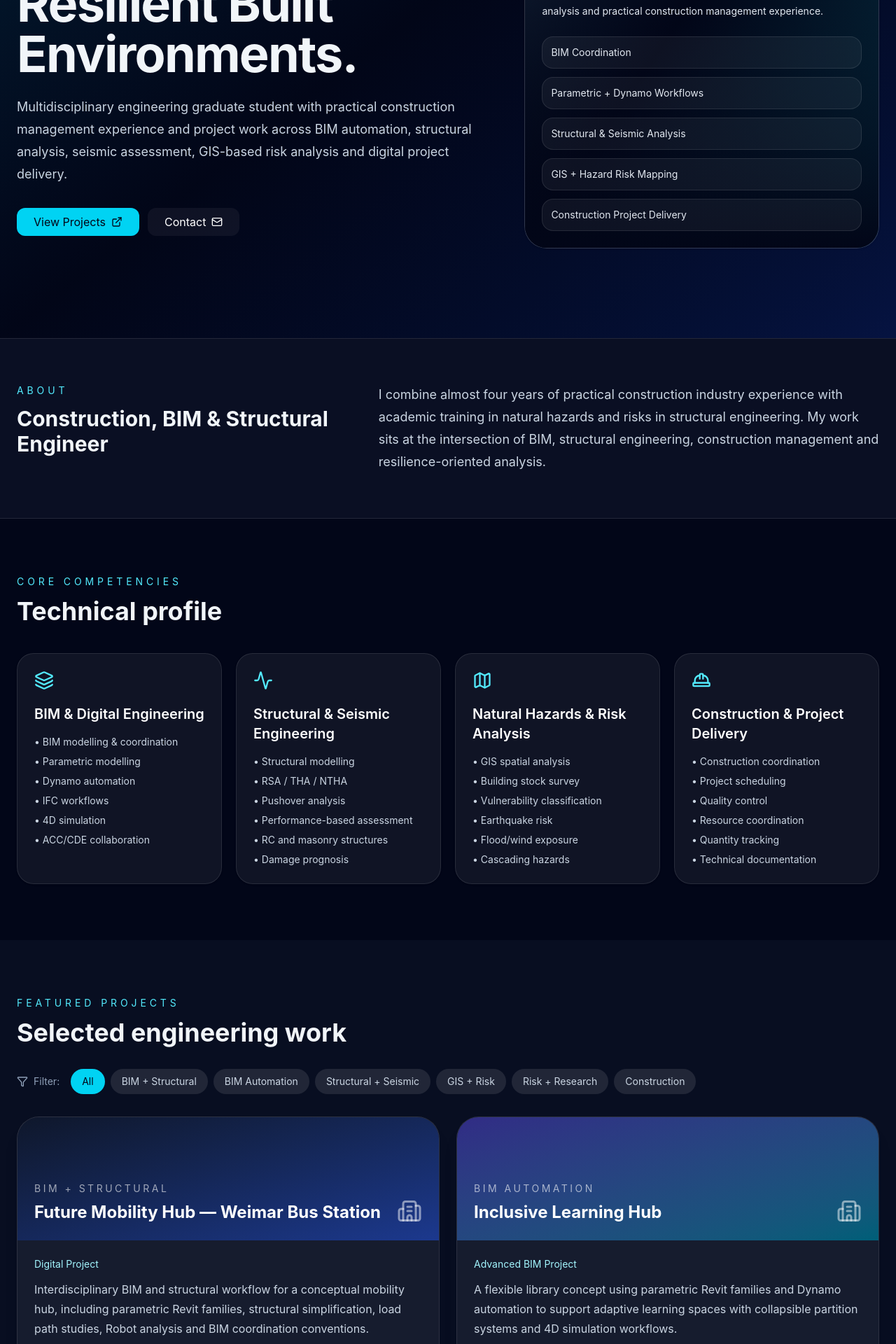
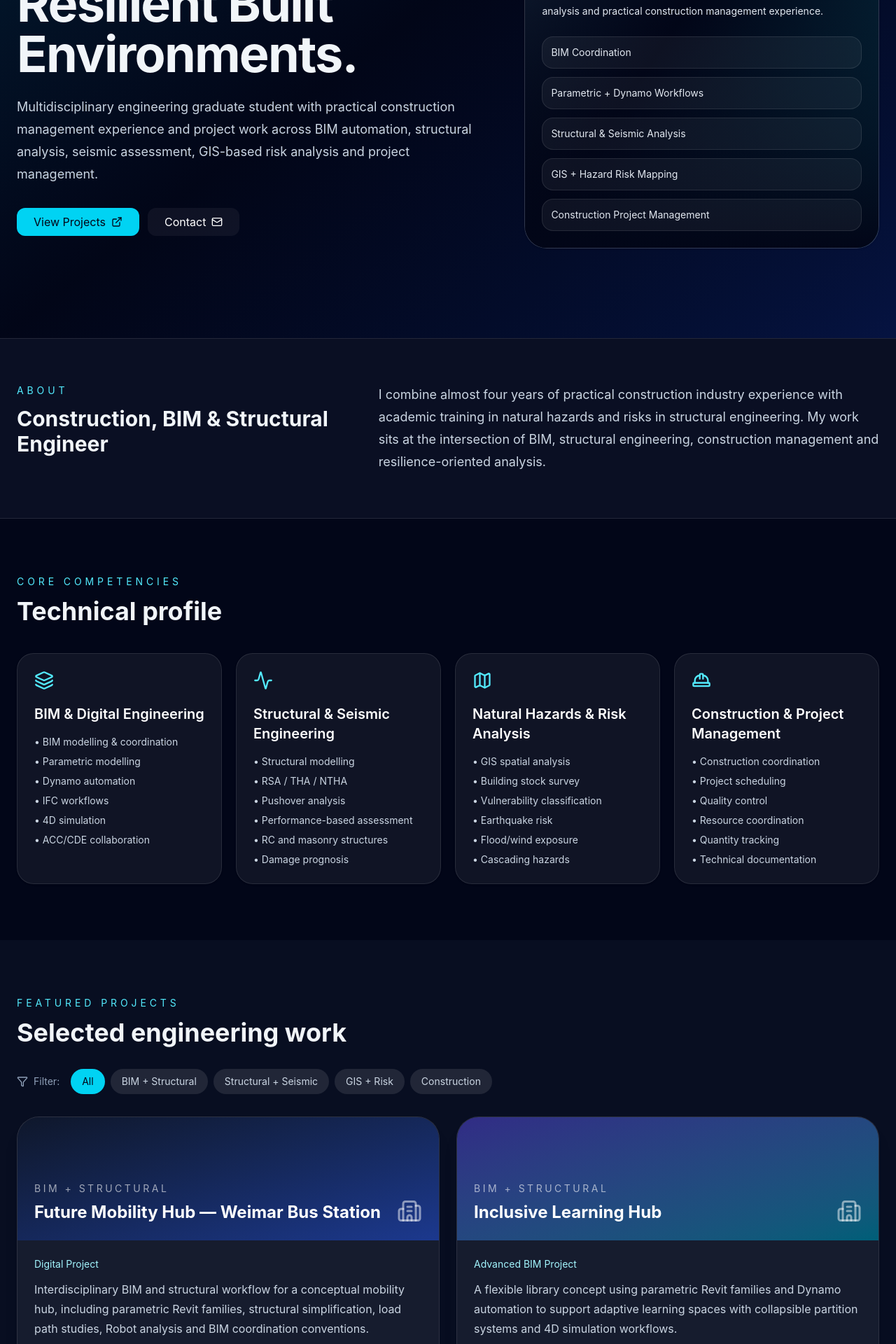
Before and after one commit to Obirossndu-creator/Public, a React (Vite) app: page / in a window 1280 px wide. Shown: the part 600-2520 px from the top of the page at 70% size. Built offline with nearby package versions, Linux system fonts and the light colour scheme.

Commit message:
filters adjustemnt

```diff
--- a/src/App.jsx
+++ b/src/App.jsx
@@ -124,7 +124,7 @@ const projects = [
   },
   {
     title: "Inclusive Learning Hub",
-    category: "BIM Automation",
+    category: "BIM + Structural",
     type: "Advanced BIM Project",
     tools: ["Revit", "Dynamo", "Desite MD", "IFC"],
     summary:
@@ -206,7 +206,7 @@ const projects = [
   },
   {
     title: "Multi-Hazard Risk Assessment — Nigeria & Global Events",
-    category: "Risk + Research",
+    category: "GIS + Risk",
     type: "Natural Hazard Assessment",
     tools: ["QGIS", "Excel", "Hazard Databases", "Literature Review"],
     summary:
@@ -289,12 +289,12 @@ const competencies = [
   },
   {
     icon: HardHat,
-    title: "Construction & Project Delivery",
+    title: "Construction & Project Management",
     items: ["Construction coordination", "Project scheduling", "Quality control", "Resource coordination", "Quantity tracking", "Technical documentation"],
   },
 ];
 
-const filters = ["All", "BIM + Structural", "BIM Automation", "Structural + Seismic", "GIS + Risk", "Risk + Research", "Construction"];
+const filters = ["All", "BIM + Structural", "Structural + Seismic", "GIS + Risk", "Construction"];
 const softwareTools = ["Revit", "Dynamo", "Robot Structural Analysis", "SAP2000", "Tremuri / 3Muri", "Desite MD", "Autodesk Construction Cloud", "Navisworks", "QGIS", "MATLAB", "MS Project", "Excel", "AutoCAD", "Idea Statica"];
 
 const uiText = {
@@ -306,7 +306,7 @@ const uiText = {
     navContact: "Contact",
     heroBadge: "BIM Engineer • Structural Engineering • Construction • Risk Analysis",
     heroTitle: "Structural Engineering, BIM, Management for Coordinated, Resilient Built Environments.",
-    heroText: "Multidisciplinary engineering graduate student with practical construction management experience and project work across BIM automation, structural analysis, seismic assessment, GIS-based risk analysis and digital project delivery.",
+    heroText: "Multidisciplinary engineering graduate student with practical construction management experience and project work across BIM automation, structural analysis, seismic assessment, GIS-based risk analysis and project management.",
     viewProjects: "View Projects",
     contact: "Contact",
     aboutLabel: "About",
@@ -488,7 +488,7 @@ function ProfileCard({ text }) {
             <h3 className="mt-4 text-3xl font-bold text-white">Obinna Rosato Ndupuechi</h3>
             <p className="mt-2 max-w-md text-sm leading-6 text-slate-200">{text.profileText}</p>
             <div className="mt-6 grid gap-3">
-              {["BIM Coordination", "Parametric + Dynamo Workflows", "Structural & Seismic Analysis", "GIS + Hazard Risk Mapping", "Construction Project Delivery"].map((item) => (
+              {["BIM Coordination", "Parametric + Dynamo Workflows", "Structural & Seismic Analysis", "GIS + Hazard Risk Mapping", "Construction Project Management"].map((item) => (
                 <div key={item} className="rounded-2xl border border-white/10 bg-white/5 p-3 text-sm text-slate-200">{item}</div>
               ))}
             </div>
```
